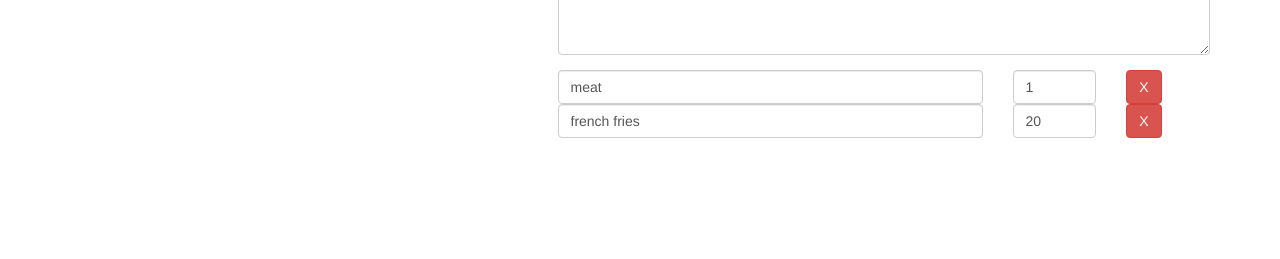
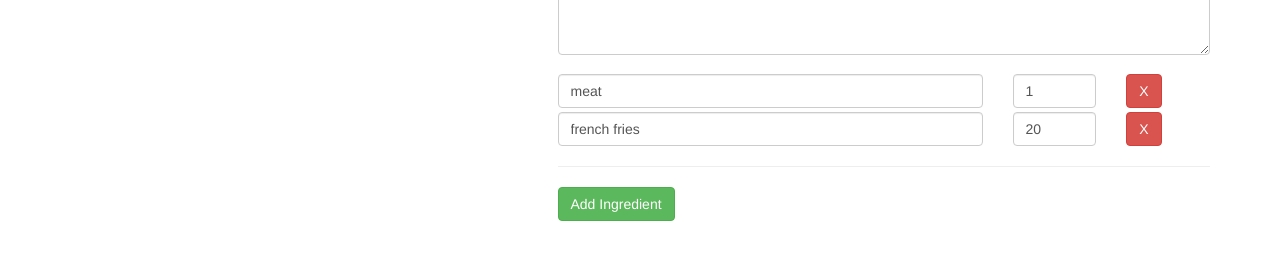
Before and after one commit to Yakub357/recipe-pr-angular, an Angular app: page /recipes/1/edit in a window 1280 px wide. Shown: the part 359-618 px from the top of the page. Built offline with nearby package versions, Linux system fonts and the light colour scheme.

Commit message:
Adding New Ingredient Controls

```diff
--- a/src/app/recipes/recipe-edit/recipe-edit.component.html
+++ b/src/app/recipes/recipe-edit/recipe-edit.component.html
@@ -3,7 +3,13 @@
     <form [formGroup]="recipeForm" (ngSubmit)="onSubmit()">
       <div class="row">
         <div class="col-xs-12">
-          <button type="submit" class="btn btn-succeess">Save</button>
+          <button
+            type="submit"
+            class="btn btn-succeess"
+            style="margin-right: 8px"
+          >
+            Save
+          </button>
           <button class="btn btn-danger" type="button">Cancel</button>
         </div>
       </div>
@@ -63,6 +69,7 @@
             class="row"
             *ngFor="let ingredientsCtrl of controls; let i = index"
             [formGroupName]="i"
+            style="margin-top: 4px"
           >
             <div class="col-xs-8">
               <input type="text" class="form-control" formControlName="name" />
@@ -80,6 +87,19 @@
               <button class="btn btn-danger">X</button>
             </div>
           </div>
+
+          <hr />
+          <div class="row">
+            <div class="col-xs-12">
+              <button
+                class="btn btn-success"
+                (click)="onAddIngredient()"
+                type="button"
+              >
+                Add Ingredient
+              </button>
+            </div>
+          </div>
         </div>
       </div>
     </form>
--- a/src/app/recipes/recipe-edit/recipe-edit.component.ts
+++ b/src/app/recipes/recipe-edit/recipe-edit.component.ts
@@ -24,6 +24,15 @@ export class RecipeEditComponent implements OnInit {
       this.editMode = params['id'] != null;
       this.initForm();
     });
+  }
+
+  onAddIngredient() {
+    (<FormArray>this.recipeForm.get('ingredients')).push(
+      new FormGroup({
+        name: new FormControl(),
+        amount: new FormControl(),
+      })
+    );
   }
 
   private initForm() {
```
